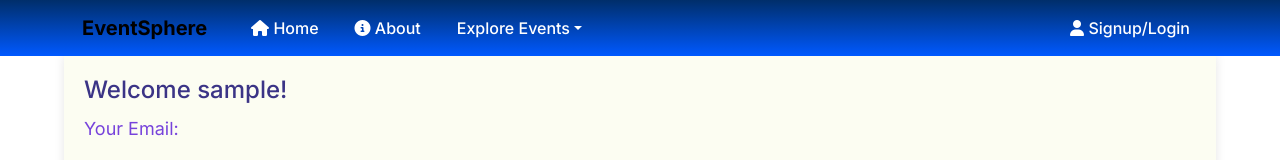
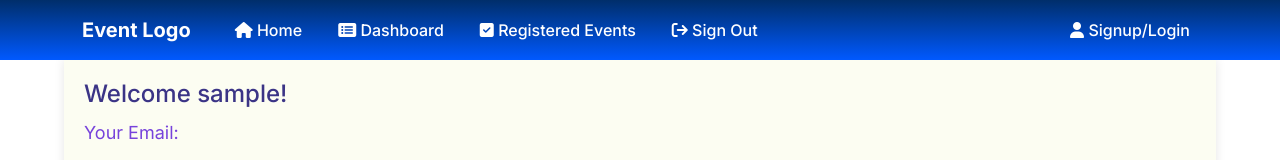
Before and after one commit to Sujal-2820/Event-Management-Platform, a Next.js app in the folder event/: page /attendeeDashboard in a window 1280 px wide. Shown: the top 160 px of the page. Built offline with nearby package versions, Linux system fonts and the light colour scheme; no server answers; sample sign-in values are in the browser's storage.

Commit message:
Updated AttendeeNavbar and registrationRoute

```diff
--- a/event/src/app/attendeeDashboard/page.js
+++ b/event/src/app/attendeeDashboard/page.js
@@ -9,6 +9,7 @@ import "./attendeeDashboard.css";
 import NavbarComponent from "../components/navbar/navbar";
 import 'bootstrap/dist/css/bootstrap.min.css';
 import eventsLoading from "./eventsLoading";
+import AttendeeNavbarComponent from "../components/attendeeNavbar/attendeeNavbar";
 
 
 const AttendeeDashboard = () => {
@@ -82,7 +83,7 @@ const AttendeeDashboard = () => {
 
   return (
     <>
-      <NavbarComponent />
+      <AttendeeNavbarComponent />
 
       <div className="attendee-dashboard-container">
         <h1 className="welcome-heading">Welcome {username}!</h1>
--- /dev/null
+++ b/event/src/app/components/attendeeNavbar/attendeeNavbar.css
@@ -0,0 +1,43 @@
+/* src/app/components/organizerNavbar.module.css */
+
+/* Import fonts and font-awesome */
+
+@import url('https://fonts.googleapis.com/css2?family=Roboto:wght@300&display=swap');
+@import '~@fortawesome/fontawesome-free/css/all.css';
+
+
+/* navbar.css */
+.navbar {
+    background: linear-gradient(to bottom, #002e6a, #0059ff); /* Example gradient colors */
+    /* Add additional styling for navbar */
+    padding: 10px 0; /* Add padding as needed */
+    border-radius: 0; /* Remove border radius */
+  }
+
+  .navbar-brand {
+    color: #fff; /* Set text color to white */
+    font-weight: bold; /* Set font weight to bold */
+  }
+
+  .navbar-nav .nav-link {
+    color: #fff; /* Set text color to white */
+    font-weight: 500; /* Set font weight to bold */
+  }
+
+  .navbar-nav .nav-link:hover{
+    border: 3px solid #FFE9B1;
+    border-radius: 10px;
+    background-color: rgb(196, 196, 252);
+    color: #000000;
+  }
+
+  .navbar-toggler-icon {
+    background-color: #fff; /* Set toggler icon color to white */
+  }
+
+
+  @media (min-width: 992px) {
+    .navbar-nav .nav-link{
+        margin-left: 20px;
+    }
+  }
--- /dev/null
+++ b/event/src/app/components/attendeeNavbar/attendeeNavbar.js
@@ -0,0 +1,74 @@
+// // event/src/app/components/organizerNavbar.js
+
+import "./attendeeNavbar.css";
+
+import Container from "react-bootstrap/Container";
+import Nav from "react-bootstrap/Nav";
+import Navbar from "react-bootstrap/Navbar";
+import { useRouter } from "next/navigation";
+
+
+function AttendeeNavbarComponent() {
+
+  const router = useRouter();
+
+  const toSignupPage = () => {
+    router.push('/signup');
+  }
+
+  const directToHome = () => {
+    router.push('/');
+  }
+
+  const directToSignOut = () => {
+    localStorage.removeItem("authToken");
+    localStorage.removeItem("userType");
+    localStorage.removeItem("username");
+    router.push("/");
+  }
+
+  const directToAddEvent = () => {
+    router.push("/dashboard/addData/");
+  }
+
+  const directToDashbaord = () => {
+    router.push("/attendeeDashboard");
+  }
+
+  const directToShowRegisteredEvents = () => {
+    router.push("/attendeeDashboard/registeredEvents/");
+  }
+
+
+  return (
+    <Navbar collapseOnSelect expand="lg" className="bg-body-tertiary">
+      <Container>
+        <Navbar.Brand href="#home">Event Logo</Navbar.Brand>
+        <Navbar.Toggle aria-controls="responsive-navbar-nav" />
+        <Navbar.Collapse id="responsive-navbar-nav">
+          <Nav className="me-auto">
+            <Nav.Link onClick={directToHome}>
+              <i className="fas fa-home"></i> Home
+            </Nav.Link>
+            <Nav.Link onClick={directToDashbaord}>
+            <i class="fa fa-list-alt" aria-hidden="true"></i> Dashboard
+            </Nav.Link>
+            <Nav.Link onClick={directToShowRegisteredEvents}>
+              <i className="fas fa-check-square"></i> Registered Events
+            </Nav.Link>
+            <Nav.Link onClick={directToSignOut}>
+              <i className="fas fa-sign-out"></i> Sign Out
+            </Nav.Link>
+          </Nav>
+          <Nav>
+            <Nav.Link onClick={toSignupPage}>
+              <i className="fas fa-user"></i> Signup/Login
+            </Nav.Link>
+          </Nav>
+        </Navbar.Collapse>
+      </Container>
+    </Navbar>
+  );
+}
+
+export default AttendeeNavbarComponent;
```
Also changed, not shown: 1 other file (tests, documents, lock files or other folders).
